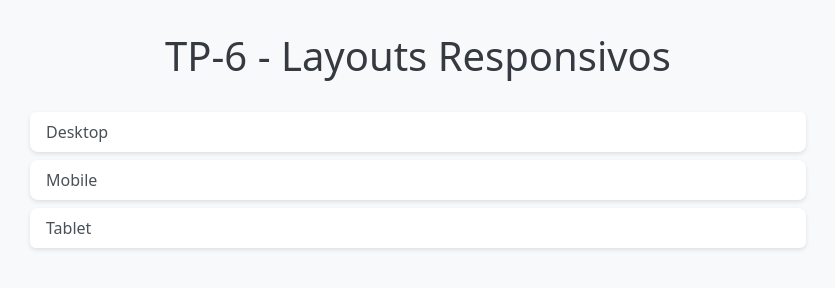
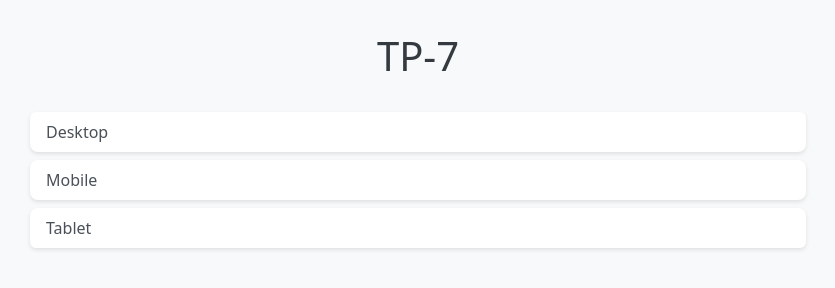
Before and after one commit to Sesuli/plataformas-moviles-entregas, a plain HTML site: page tp-7/index.html in a window 1280 px wide. Shown: the whole page, without its empty margins (222-1057 px from the left). Drawn offline with nearby package versions, Linux system fonts and the light colour scheme.

Commit message:
Update index.html

```diff
--- a/tp-7/index.html
+++ b/tp-7/index.html
@@ -44,7 +44,7 @@
 </head>
 <body>
     <div class="container">
-        <h1>TP-6 - Layouts Responsivos</h1>
+        <h1>TP-7</h1>
 
         <div class="list-group">
             <div class="list-group-item">
```
